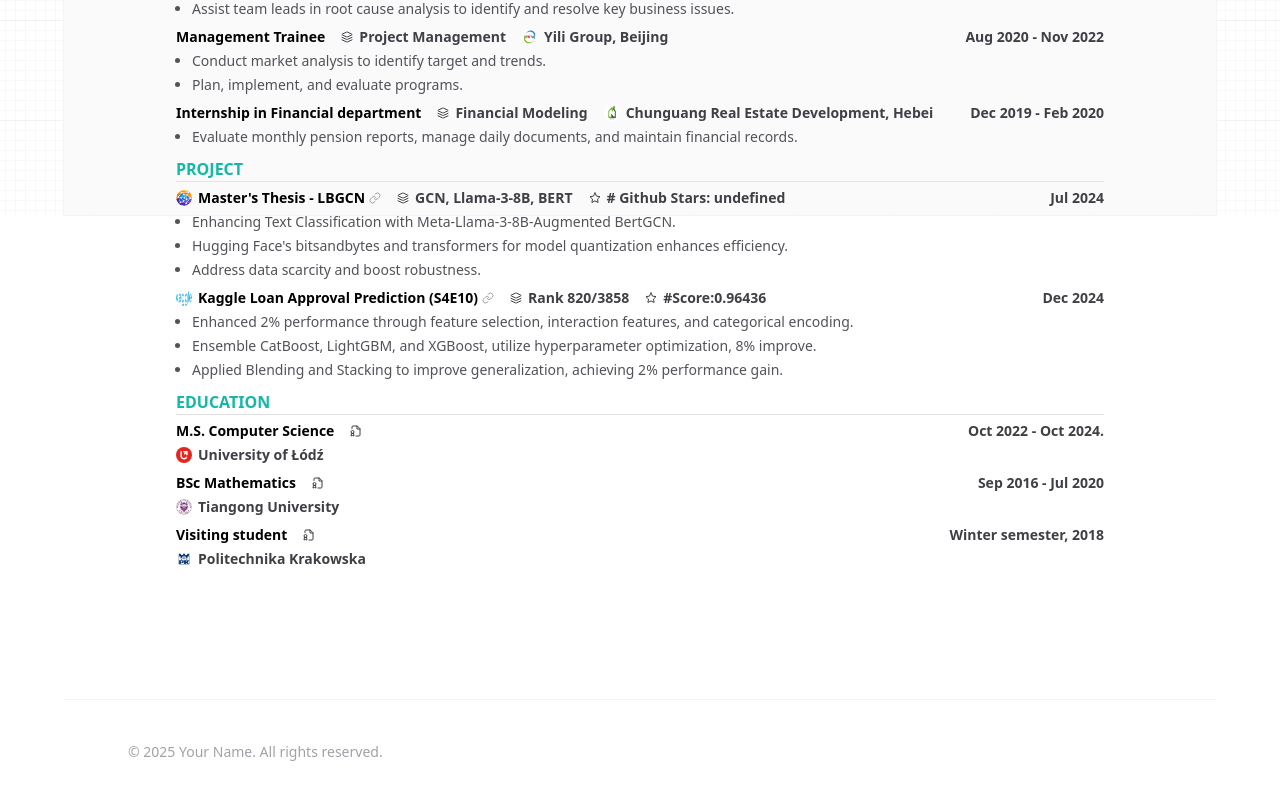
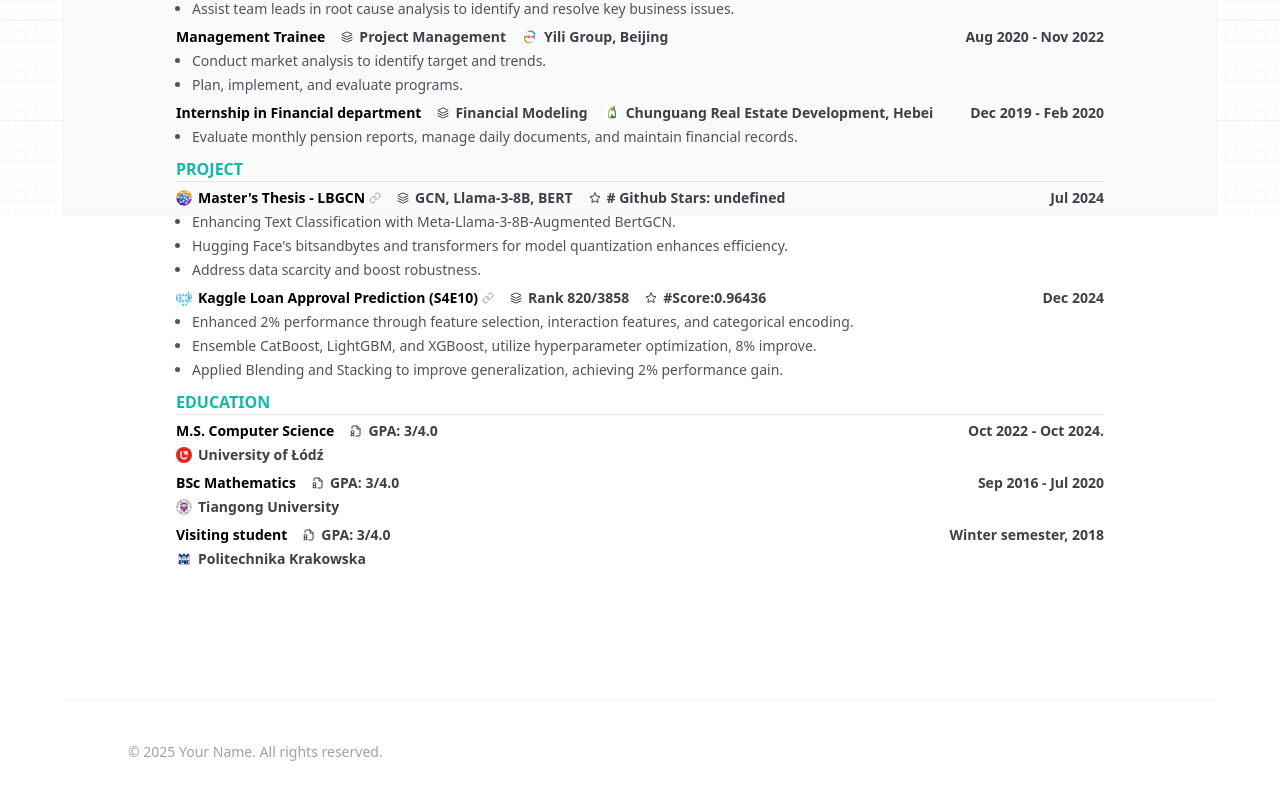
Before and after one commit to CHLCCGA/shin_resume, a Next.js app: page / in a window 1280 px wide. Shown: the part 585-1385 px from the top of the page. Built offline with nearby package versions, Linux system fonts and the light colour scheme; no server answers.

Commit message:
Update education-section.tsx

```diff
--- a/components/section/education-section.tsx
+++ b/components/section/education-section.tsx
@@ -5,7 +5,7 @@
 const education: EducationProps[] = [
   {
     title: "M.S. Computer Science",
-    GPA: "GPA: 3/4.0",
+    gpa: "GPA: 3/4.0",
     org: {
       name: "University of Łódź",
       logo: "/images/logos/ul.png",
@@ -14,7 +14,7 @@
   },
   {
     title: "BSc Mathematics",
-    GPA: "GPA: 3/4.0",
+    gpa: "GPA: 3/4.0",
     org: {
       name: "Tiangong University",
       logo: "/images/logos/tu.jpg",
@@ -23,7 +23,7 @@
   },
   {
     title: "Visiting student",
-    GPA: "GPA: 3/4.0",
+    gpa: "GPA: 3/4.0",
     org: {
       name: "Politechnika Krakowska",
       logo: "/images/logos/pk.png",
```
